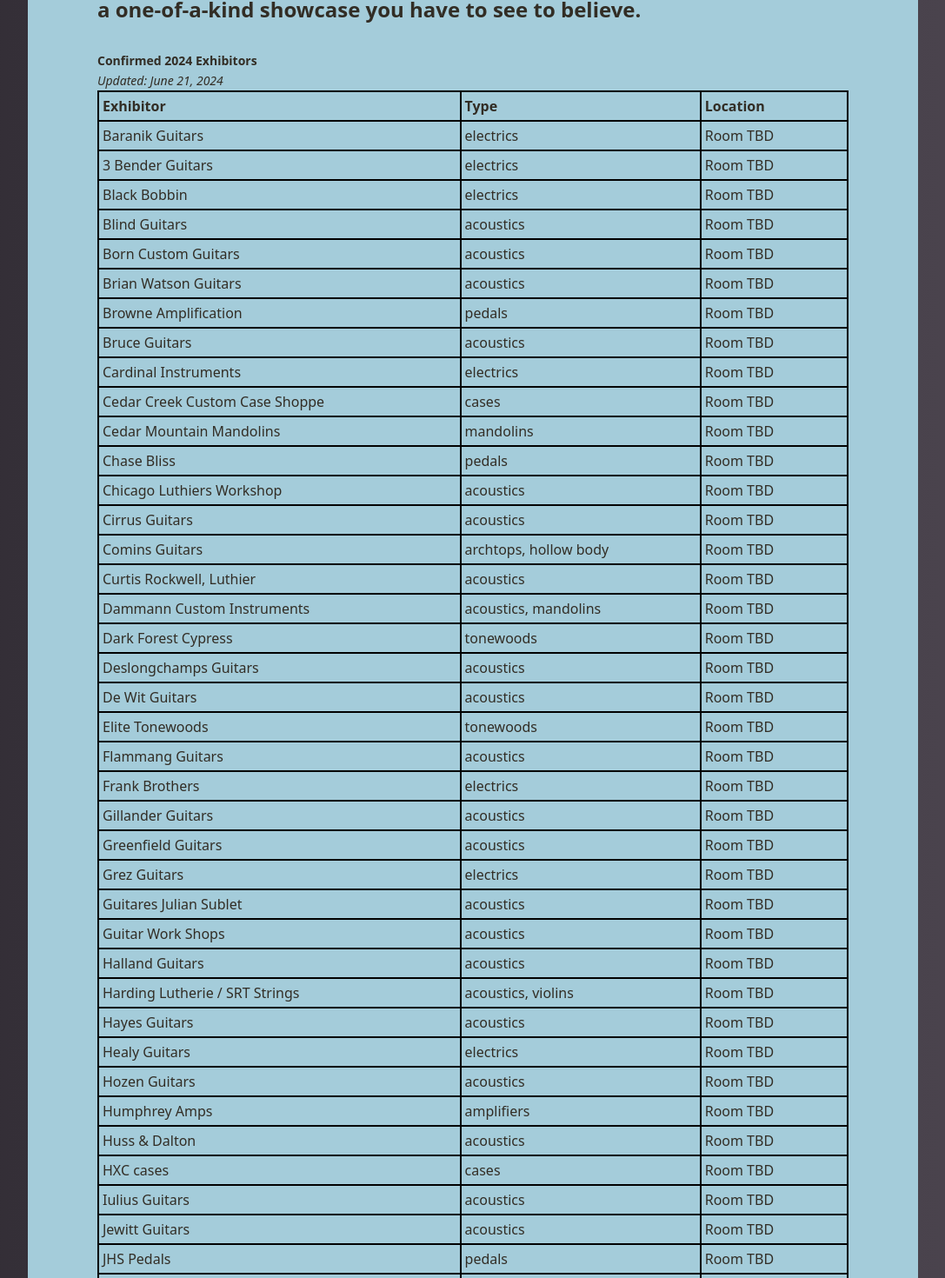
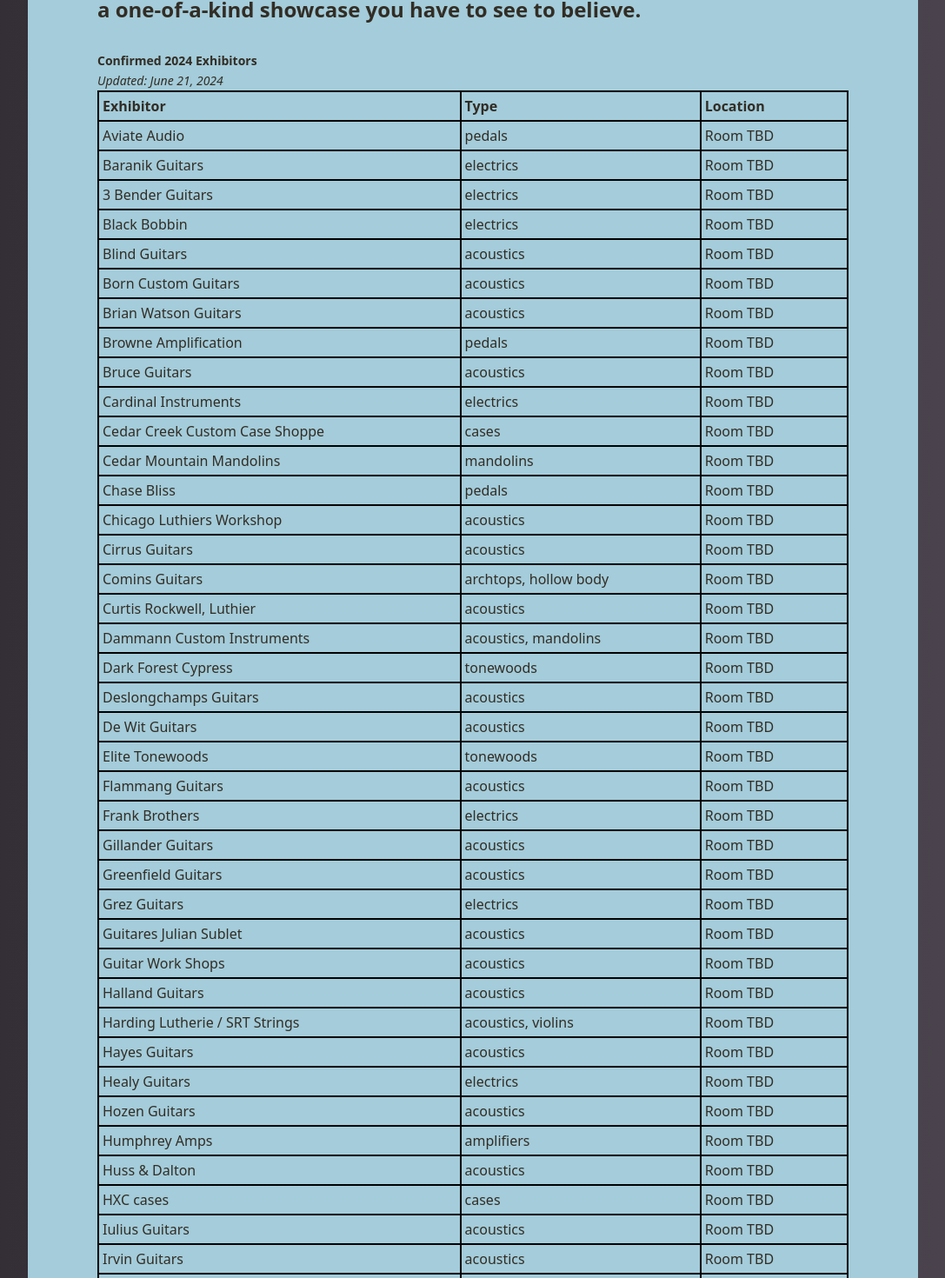
Before and after one commit to oldtownschool/fretboard-summit, a Next.js app: page /luthiers in a window 1280 px wide. Shown: the part 594-2064 px from the top of the page at 87% size, without its empty margins (96-1183 px from the left). Built offline with nearby package versions, Linux system fonts and the light colour scheme.

Commit message:
/luthiers 3 new additions to the list

```diff
--- a/app/luthiers/page.js
+++ b/app/luthiers/page.js
@@ -59,6 +59,11 @@ export default function Luthiers() {
               </tr>
             </thead>
             <tbody>
+              <tr>
+                <td><Link href="https://aviateaudio.com/">Aviate Audio</Link></td>
+                <td>pedals</td>
+                <td>Room TBD</td>
+              </tr>
               <tr>
               <td><Link href="https://www.baranikguitars.com/">Baranik Guitars</Link></td>
                 <td>electrics</td>
@@ -247,6 +252,11 @@ export default function Luthiers() {
                 <td>Room TBD</td>
               </tr>
               <tr>
+                <td><Link href="https://www.irvinguitars.com/">Irvin Guitars</Link></td>
+                <td>acoustics</td>
+                <td>Room TBD</td>
+              </tr>
+              <tr>
                 <td><Link href="http://jewittguitars.com/">Jewitt Guitars</Link></td>
                 <td>acoustics</td>
                 <td>Room TBD</td>
@@ -392,6 +402,11 @@ export default function Luthiers() {
                 <td>Room TBD</td>
               </tr>
               <tr>
+                <td><Link href="https://www.shure.com/en-US">Shure </Link></td>
+                <td>microphones</td>
+                <td>Room TBD</td>
+              </tr>
+              <tr>
                 <td><Link href="https://www.stewmac.com/">StewMac</Link></td>
                 <td>supplies, tonewoods</td>
                 <td>Room TBD</td>
```
